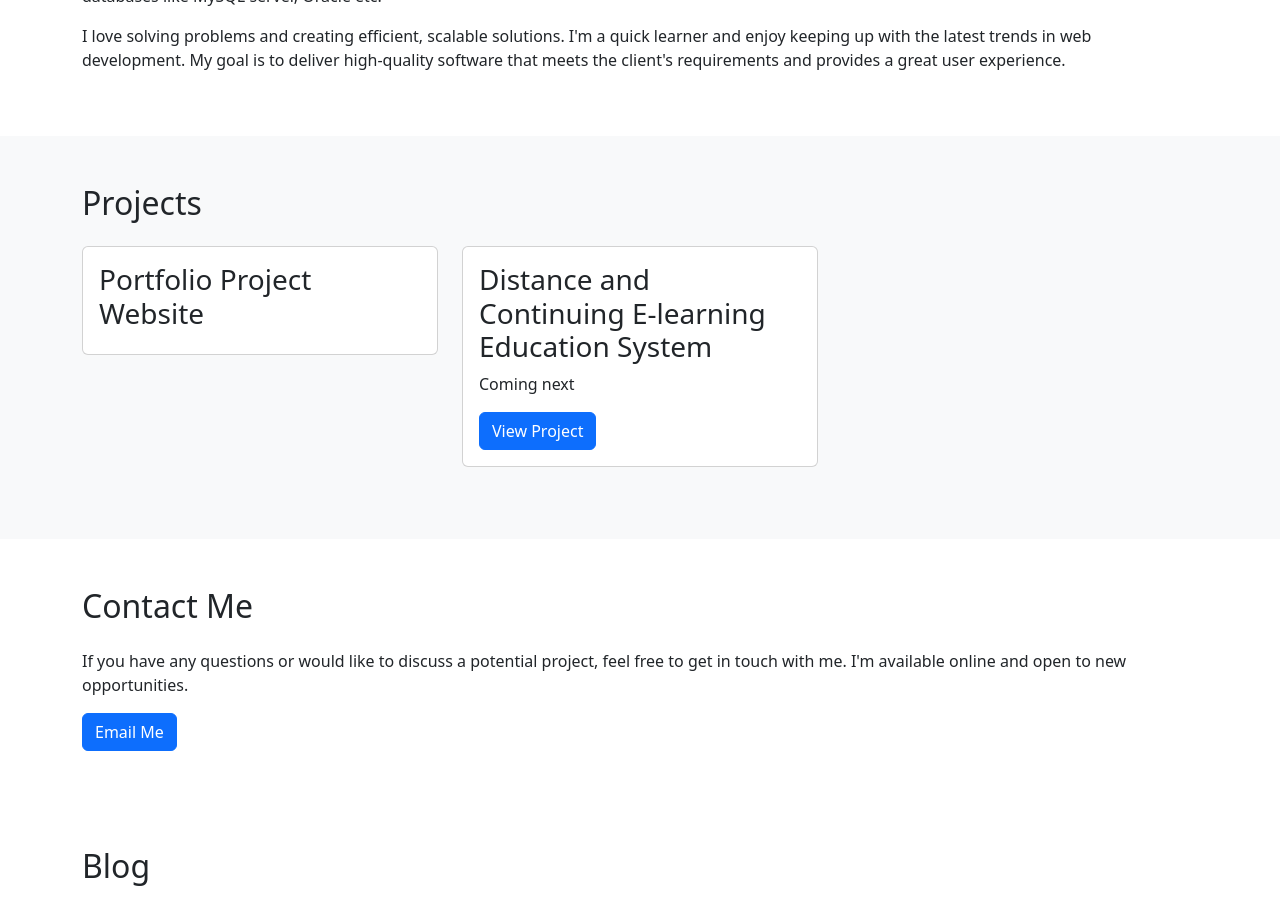
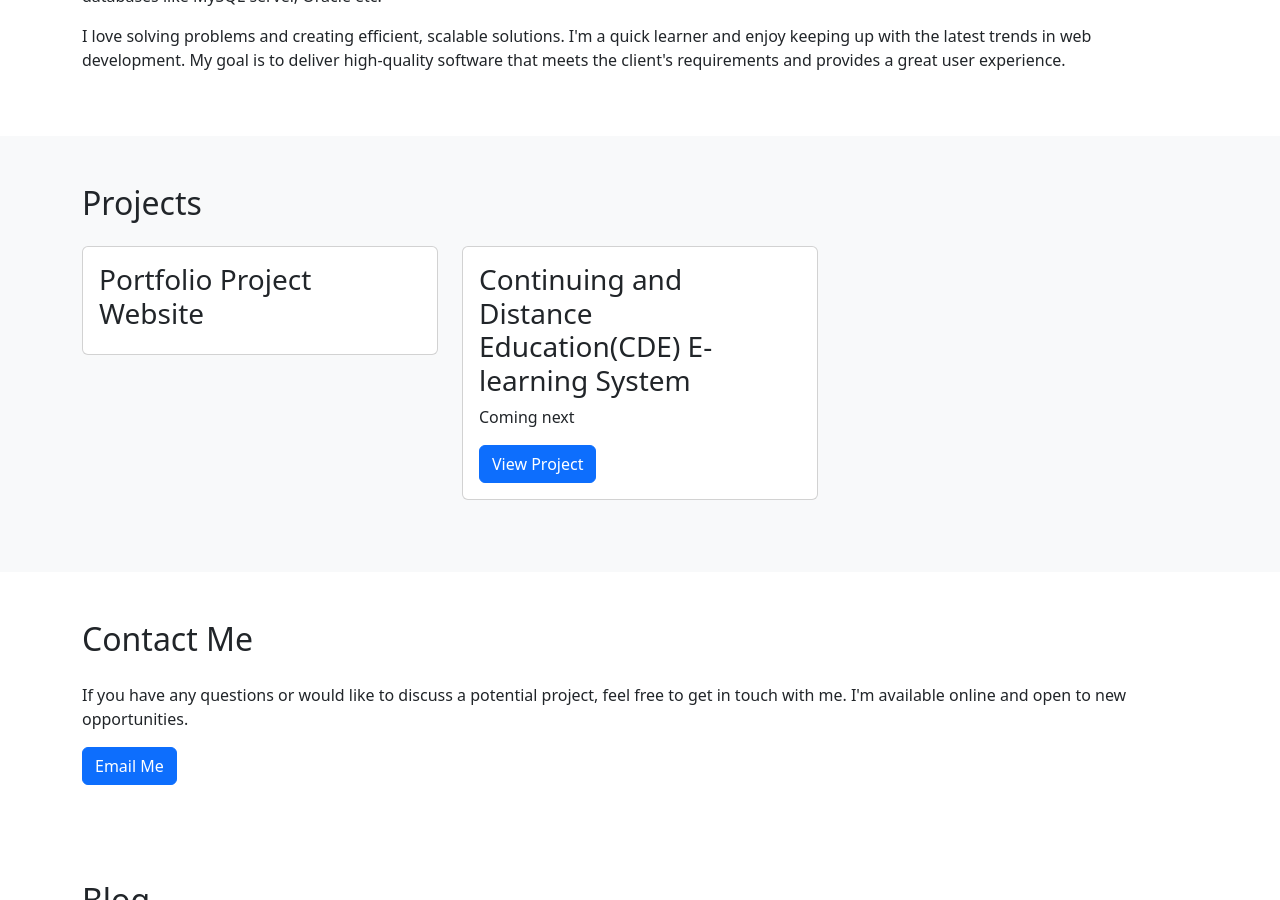
Before and after one commit to abaynew-guadie/CDE_project, a Jekyll site: the page index2.html, which Jekyll copies as it is, in a window 1280 px wide and 900 px high, scrolled down 610 px. Built offline with Jekyll 4.4.1, drawn with Linux system fonts in a browser that asks for light colours; comment, search, counter and statistics services are not loaded.

Commit message:
Update index2.html

```diff
--- a/index2.html
+++ b/index2.html
@@ -69,7 +69,7 @@
         <div class="col-lg-4 mb-4">
           <div class="card">
             <div class="card-body">
-              <h3 class="card-title">Distance and Continuing E-learning Education System</h3>
+              <h3 class="card-title"> Continuing and Distance Education(CDE) E-learning  System</h3>
               <p class="card-text">Coming next</p>
               <a href="#" class="btn btn-primary">View Project</a>
             </div>
```
